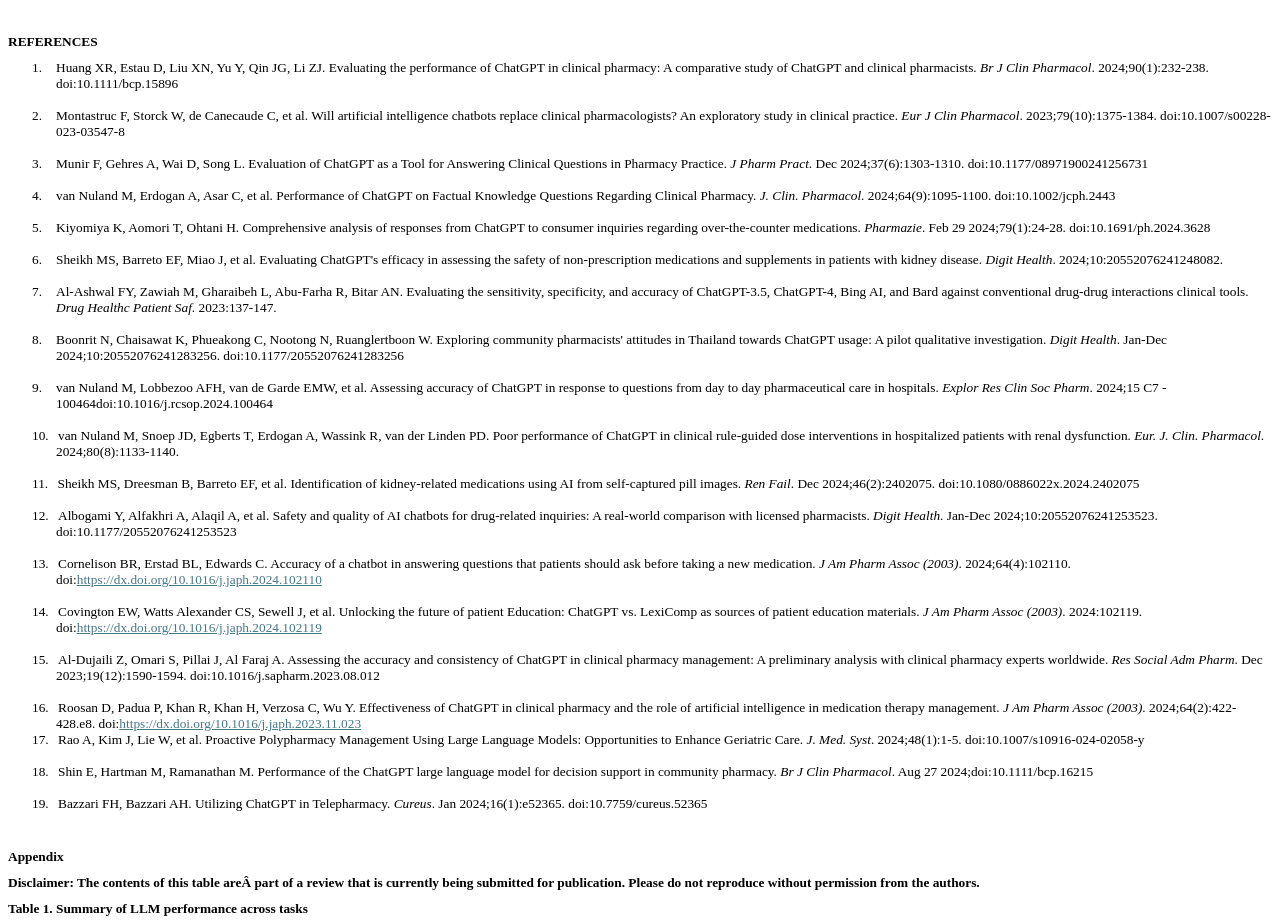
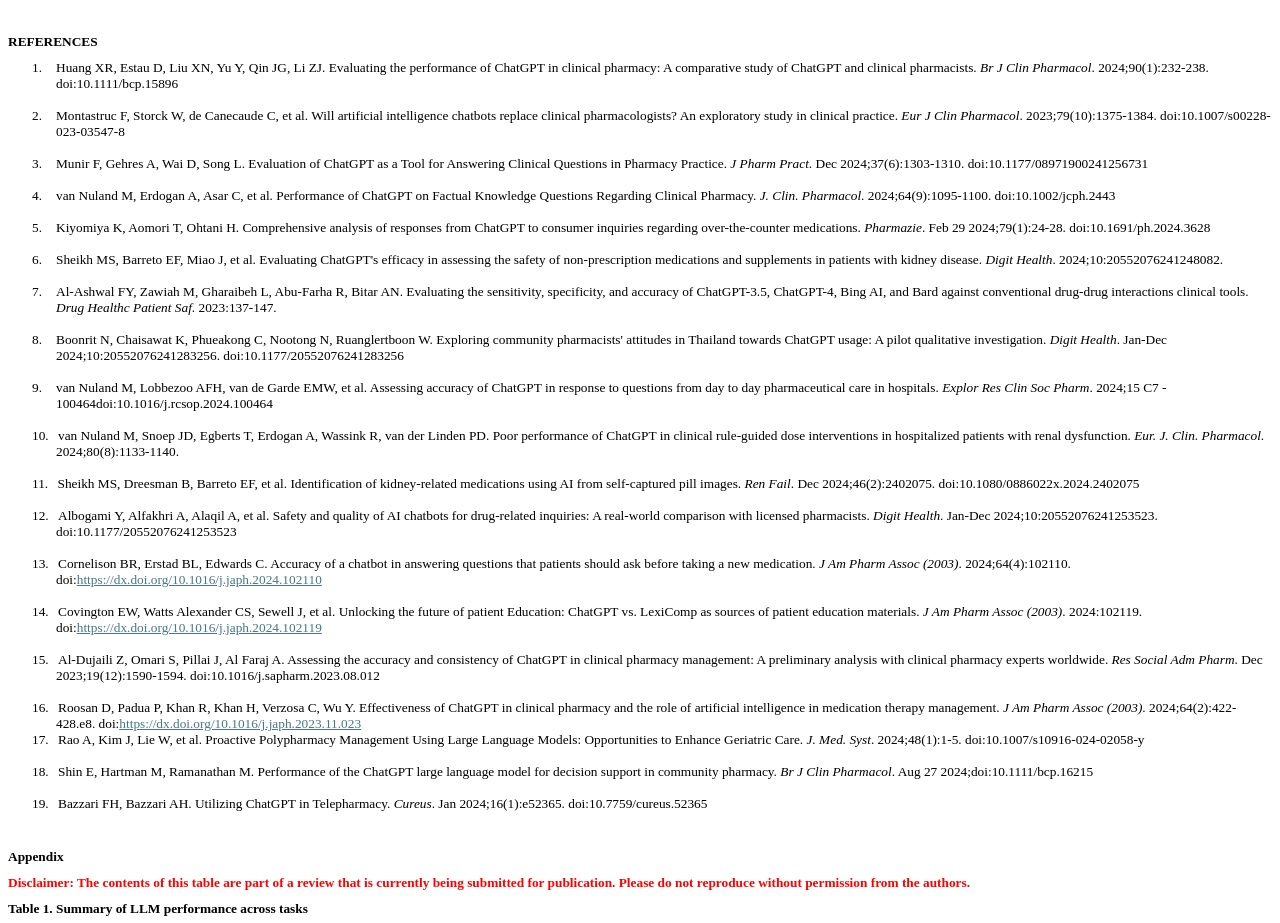
Before and after one commit to REGINALDY/references, a plain HTML site: page index.html in a window 1280 px wide. Shown: the top 923 px of the page. Drawn offline with Linux system fonts and the light colour scheme.

Commit message:
index.html

```diff
--- a/index.html
+++ b/index.html
@@ -3298,8 +3298,15 @@ font-family:"Times New Roman",serif'>REFERENCES<o:p></o:p></span></b></p>
 <p class=MsoNormal><b><span style='font-size:10.0pt;line-height:115%;
 font-family:"Times New Roman",serif'>Appendix <o:p></o:p></span></b></p>
 
-<p class=MsoNormal><b><span style='font-size:10.0pt;line-height:115%;
-font-family:"Times New Roman",serif';color:red;'>Disclaimer: The contents of this table are part of a review that is currently being submitted for publication. Please do not reproduce without permission from the authors. <o:p></o:p></span></b></p>
+<p class=MsoNormal>
+  <b>
+    <span style='font-size:10.0pt;line-height:115%; font-family:"Times New Roman",serif; color:red;'>
+      Disclaimer: The contents of this table are part of a review that is currently being submitted for publication. Please do not reproduce without permission from the authors.
+      <o:p></o:p>
+    </span>
+  </b>
+</p>
+
 
 <p class=MsoNormal><b><span style='font-size:10.0pt;line-height:115%;
 font-family:"Times New Roman",serif'>Table 1. Summary of LLM performance across
```
